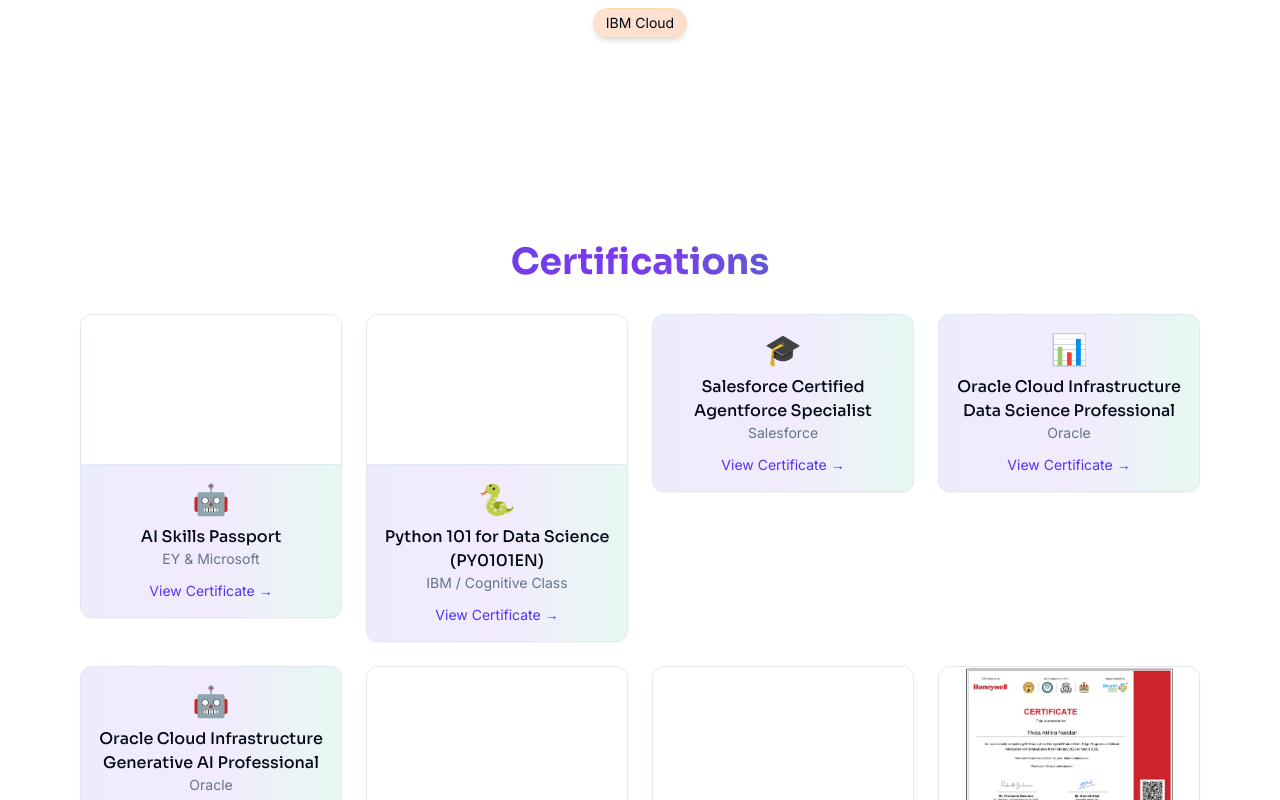
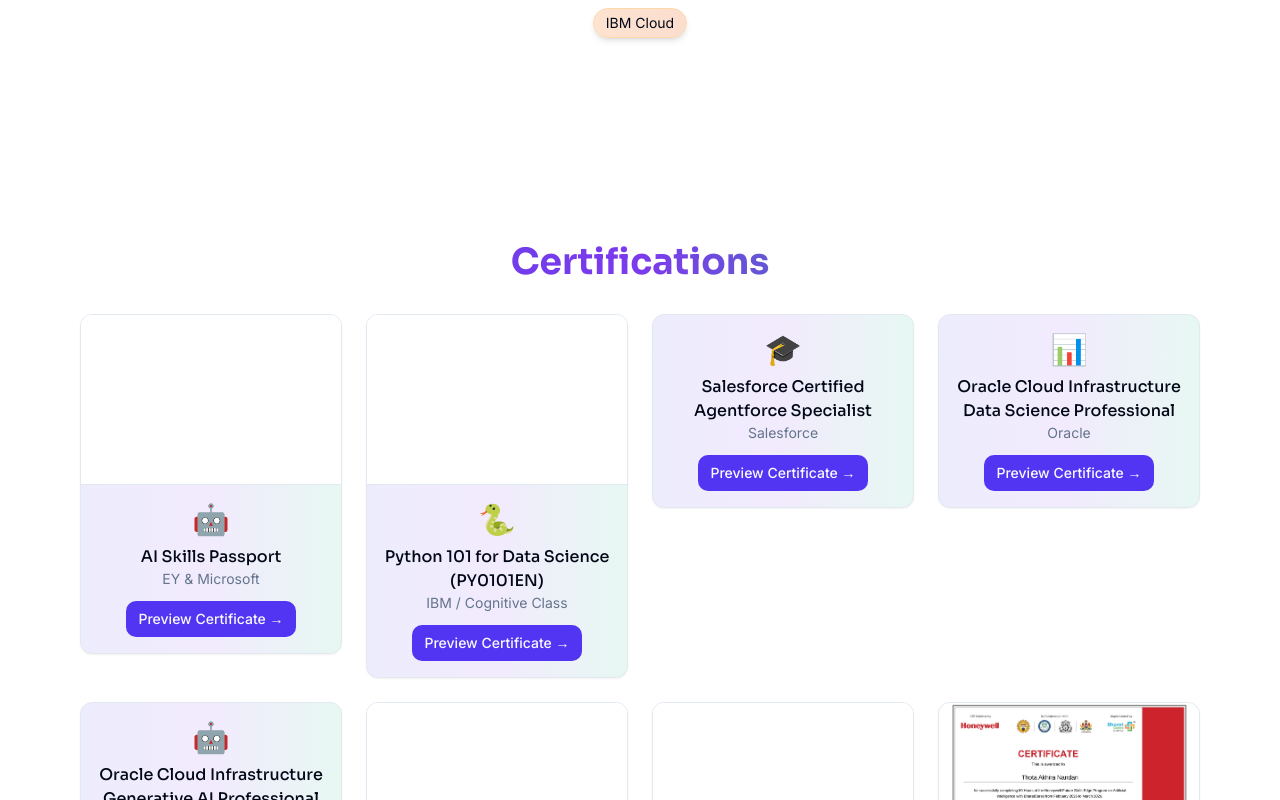
Before and after one commit to akhiranandan2003/portfolio, a React (Vite) app: page / in a window 1280 px wide. Shown: the part 4216-5016 px from the top of the page. Built offline with nearby package versions, Linux system fonts and the light colour scheme.

Commit message:
Improve certification preview button

```diff
--- a/src/components/CertificationsSection.tsx
+++ b/src/components/CertificationsSection.tsx
@@ -96,7 +96,7 @@ const CertificationCard = ({ certification, index }: { certification: Certificat
       {certification.url ? (
         <Card className="w-full card-hover gradient-bg group overflow-hidden">
           {certification.url.startsWith("/") && (
-            <div className="h-[150px] w-full bg-white overflow-hidden border-b">
+            <div className="h-[170px] w-full bg-white overflow-hidden border-b">
               {certification.url.toLowerCase().endsWith(".pdf") ? (
                 <iframe
                   src={certification.url}
@@ -120,9 +120,9 @@ const CertificationCard = ({ certification, index }: { certification: Certificat
               href={certification.url}
               target="_blank"
               rel="noopener noreferrer"
-              className="text-sm text-primary hover:underline"
+              className="inline-flex items-center justify-center rounded-md bg-primary px-3 py-2 text-sm font-medium text-primary-foreground hover:opacity-90 transition-opacity"
             >
-              View Certificate →
+              Preview Certificate →
             </a>
           </CardContent>
         </Card>
```
